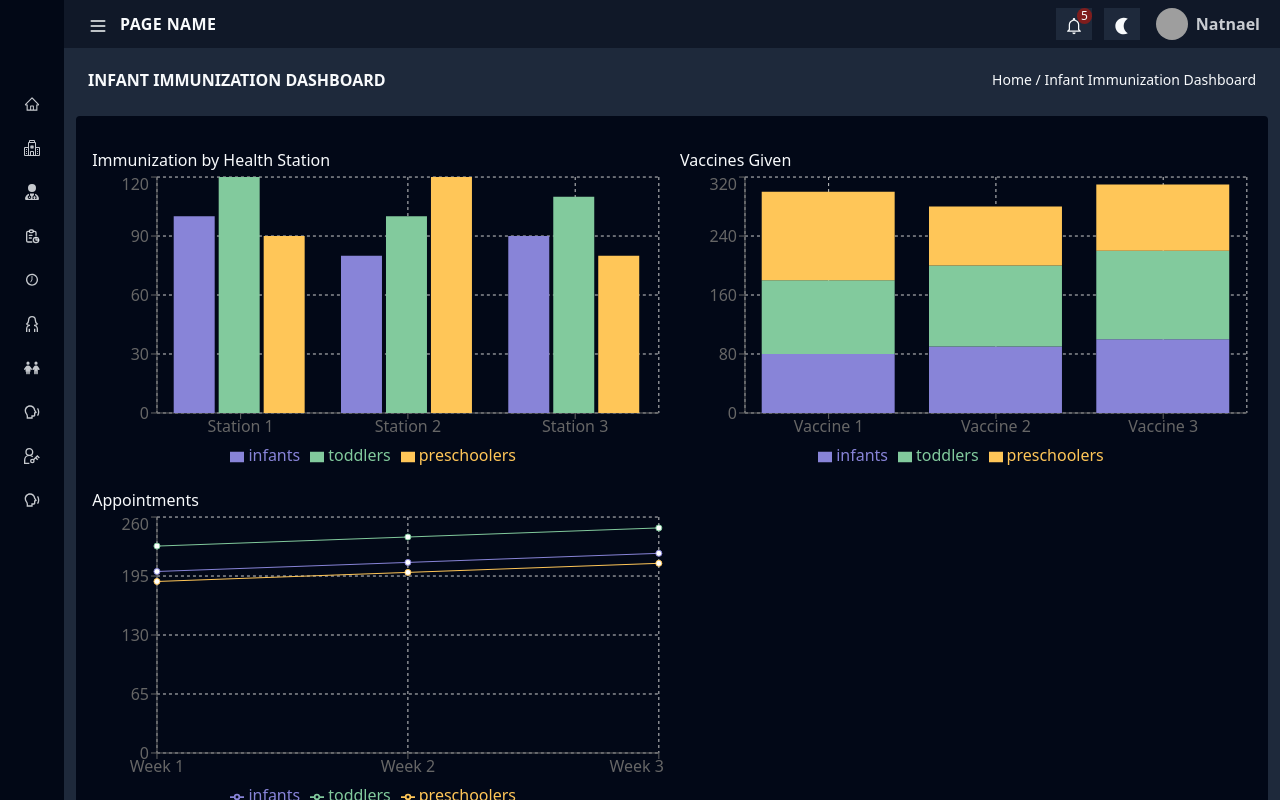
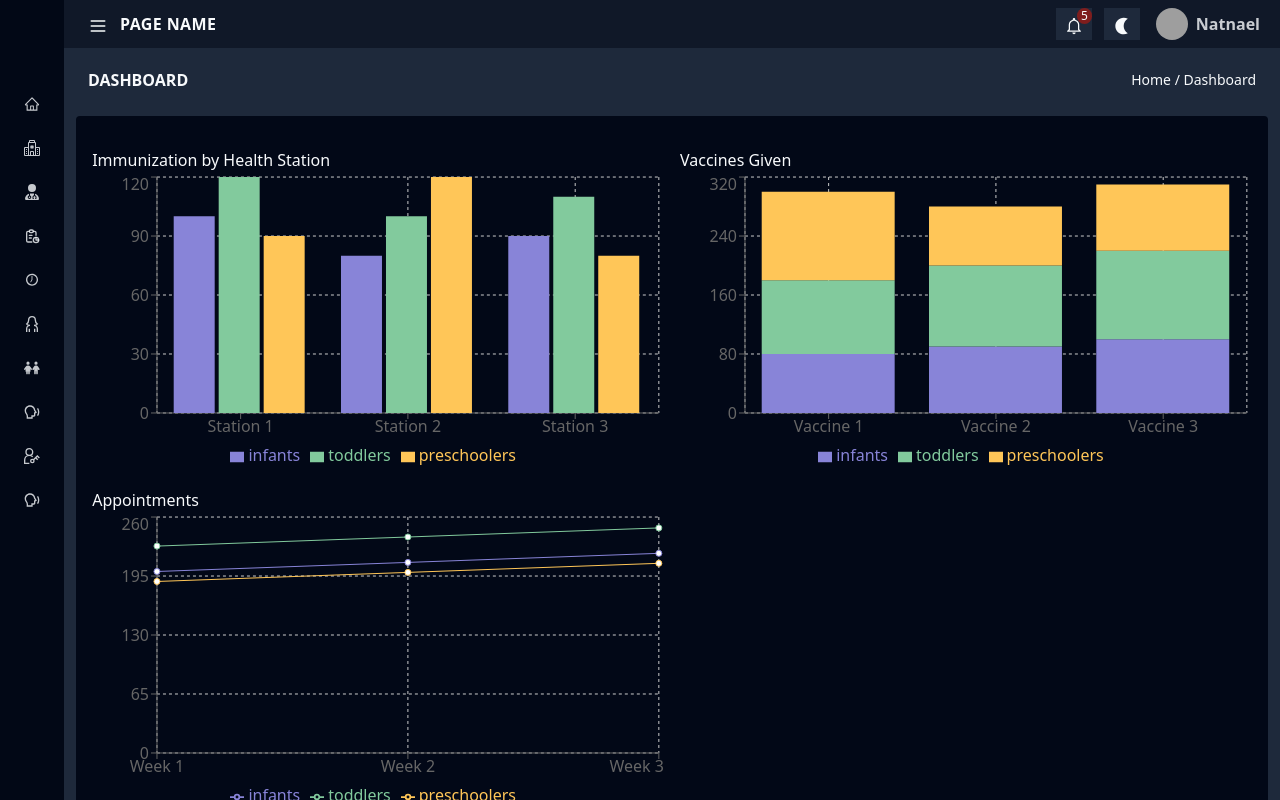
Before and after one commit to Final-Project-SE/infant-immunization-dashboard, a React (Vite) app: page /dashboard in a window 1280 px wide. Built offline with nearby package versions, Linux system fonts and the light colour scheme; grey boxes are pictures that could not be loaded.

Commit message:
chore: rename page title

```diff
--- a/src/pages/dashboard.tsx
+++ b/src/pages/dashboard.tsx
@@ -1,28 +1,38 @@
 import PageHeader from "@/components/header/page-header";
-import { BarChart, Bar, XAxis, YAxis, Tooltip, Legend, LineChart, Line,CartesianGrid,ResponsiveContainer  } from 'recharts';
+import {
+  BarChart,
+  Bar,
+  XAxis,
+  YAxis,
+  Tooltip,
+  Legend,
+  LineChart,
+  Line,
+  CartesianGrid,
+  ResponsiveContainer,
+} from "recharts";
 
 function Dashboard() {
   // Sample data
   const immunizationByStation = [
-    { name: 'Station 1', infants: 100, toddlers: 120, preschoolers: 90 },
-    { name: 'Station 2', infants: 80, toddlers: 100, preschoolers: 120 },
-    { name: 'Station 3', infants: 90, toddlers: 110, preschoolers: 80 }
+    { name: "Station 1", infants: 100, toddlers: 120, preschoolers: 90 },
+    { name: "Station 2", infants: 80, toddlers: 100, preschoolers: 120 },
+    { name: "Station 3", infants: 90, toddlers: 110, preschoolers: 80 },
   ];
   const vaccinesGiven = [
-    { name: 'Vaccine 1', infants: 80, toddlers: 100, preschoolers: 120 },
-    { name: 'Vaccine 2', infants: 90, toddlers: 110, preschoolers: 80 },
-    { name: 'Vaccine 3', infants: 100, toddlers: 120, preschoolers: 90 }
+    { name: "Vaccine 1", infants: 80, toddlers: 100, preschoolers: 120 },
+    { name: "Vaccine 2", infants: 90, toddlers: 110, preschoolers: 80 },
+    { name: "Vaccine 3", infants: 100, toddlers: 120, preschoolers: 90 },
   ];
   const appointments = [
-    { name: 'Week 1', infants: 200, toddlers: 228, preschoolers: 189 },
-    { name: 'Week 2', infants: 210, toddlers: 238, preschoolers: 199 },
-    { name: 'Week 3', infants: 220, toddlers: 248, preschoolers: 209 }
+    { name: "Week 1", infants: 200, toddlers: 228, preschoolers: 189 },
+    { name: "Week 2", infants: 210, toddlers: 238, preschoolers: 199 },
+    { name: "Week 3", infants: 220, toddlers: 248, preschoolers: 209 },
   ];
 
   return (
-
     <div className="mx-auto w-full bg-muted rounded mt-1 pb-4">
-      <PageHeader pageName="Infant Immunization Dashboard" />
+      <PageHeader pageName="Dashboard" />
       <div className="mx-auto w-[98%] h-fit bg-card rounded overflow-auto mt-2 py-4 px-4 relative">
         <div className="grid grid-cols-1 md:grid-cols-2 gap-4">
           <div className="mt-4">
@@ -78,6 +88,4 @@ function Dashboard() {
   );
 }
 
-
-
 export default Dashboard;
```
Lines whose indentation alone changed are shown as unchanged.
